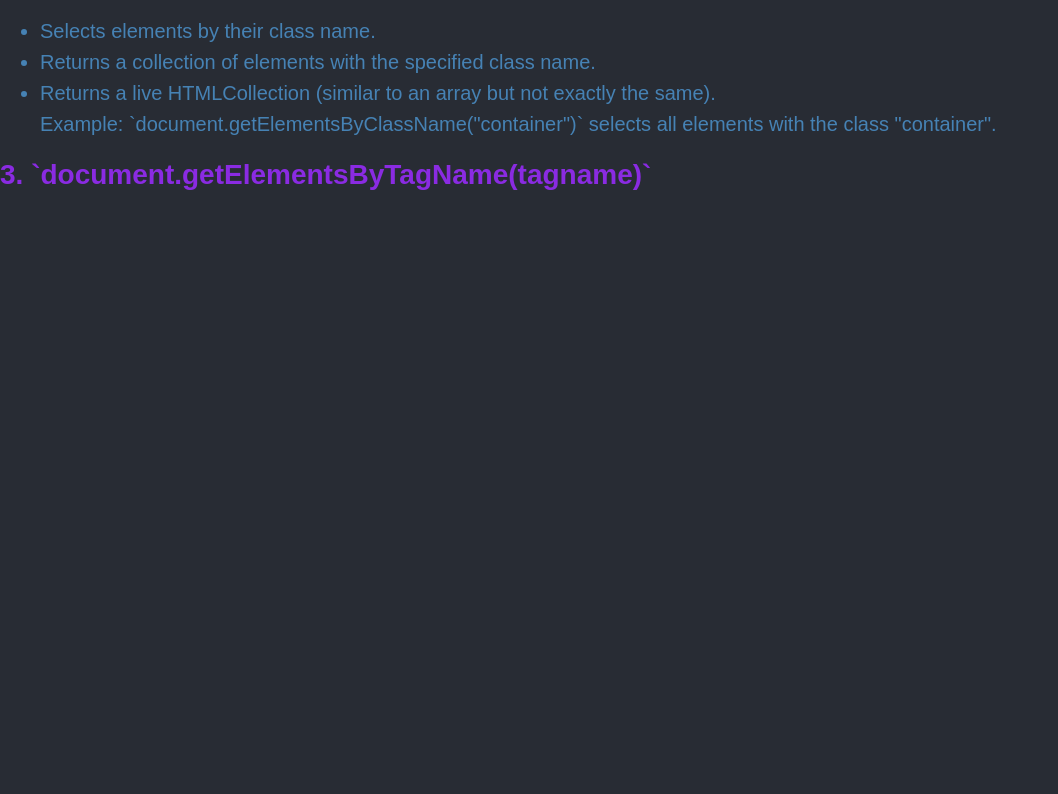
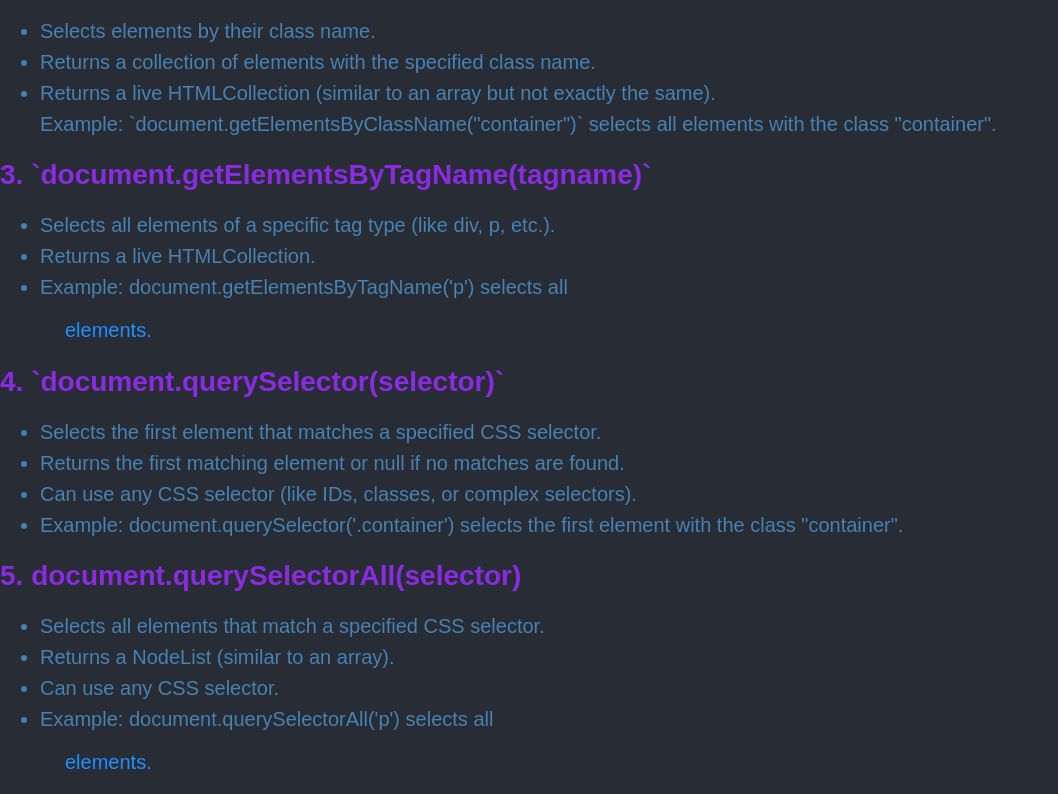
Before and after one commit to itcodegirl/a-beginners-guide-to-js-edition2-forked-, a website: page src/jsSelectors.html in a window 1280 px wide. Shown: the part 355-1149 px from the top of the page, without its empty margins (0-1058 px from the left). Before the commit the page ends 800 px from the top, so only its background shows below. Drawn offline with Linux system fonts and the light colour scheme; a web font is replaced by a local one.

Commit message:
jsSelectors.html Update

```diff
--- a/src/jsSelectors.html
+++ b/src/jsSelectors.html
@@ -53,6 +53,44 @@
       </ul>
 
       <h2>3. `document.getElementsByTagName(tagname)`</h2>
+      <ul>
+        <li>
+          Selects all elements of a specific tag type (like div, p, etc.).
+        </li>
+        <li>Returns a live HTMLCollection.</li>
+        <li>
+          Example: document.getElementsByTagName('p') selects all
+          <p>elements.</p>
+        </li>
+      </ul>
+
+      <h2>4. `document.querySelector(selector)`</h2>
+      <ul>
+        <li>
+          Selects the first element that matches a specified CSS selector.
+        </li>
+        <li>
+          Returns the first matching element or null if no matches are found.
+        </li>
+        <li>
+          Can use any CSS selector (like IDs, classes, or complex selectors).
+        </li>
+        <li>
+          Example: document.querySelector('.container') selects the first
+          element with the class "container".
+        </li>
+      </ul>
+
+      <h2>5. document.querySelectorAll(selector)</h2>
+      <ul>
+        <li>Selects all elements that match a specified CSS selector.</li>
+        <li>Returns a NodeList (similar to an array).</li>
+        <li>Can use any CSS selector.</li>
+        <li>
+          Example: document.querySelectorAll('p') selects all
+          <p>elements.</p>
+        </li>
+      </ul>
     </div>
   </body>
 </html>
```
Also changed, not shown: src/style.css (+0 -10 lines).
